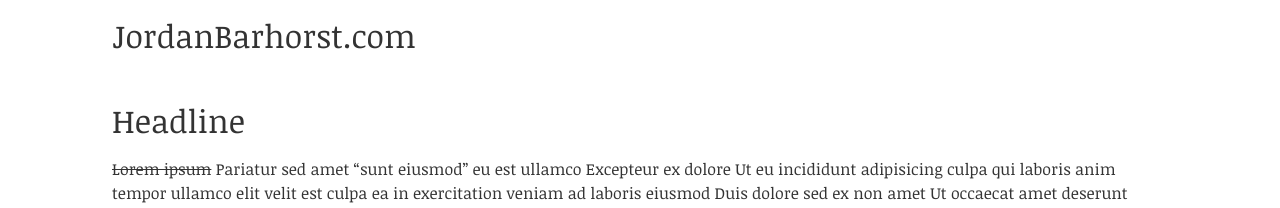
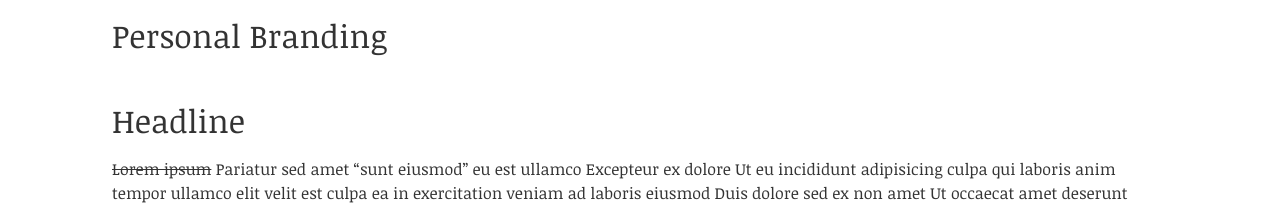
Before and after one commit to jordanbarhorst/jordanbarhorst.github.io, a Jekyll site: the page built from _posts/2015-06-18-website.md, in a window 1280 px wide. Shown: the top 208 px of the page. Built offline with Jekyll 4.4.1, drawn with Linux system fonts in a browser that asks for light colours; nearby versions of some CDN libraries; Markdown is read by kramdown in place of the engine named in the settings.

Commit message:
testing first changes

```diff
--- a/_posts/2015-06-18-website.md
+++ b/_posts/2015-06-18-website.md
@@ -1,6 +1,6 @@
 ---
 layout: post
-title:  "JordanBarhorst.com"
+title:  "Personal Branding"
 date:   2015-06-18 19:31:01
 published: True
 categories: [website]
```
